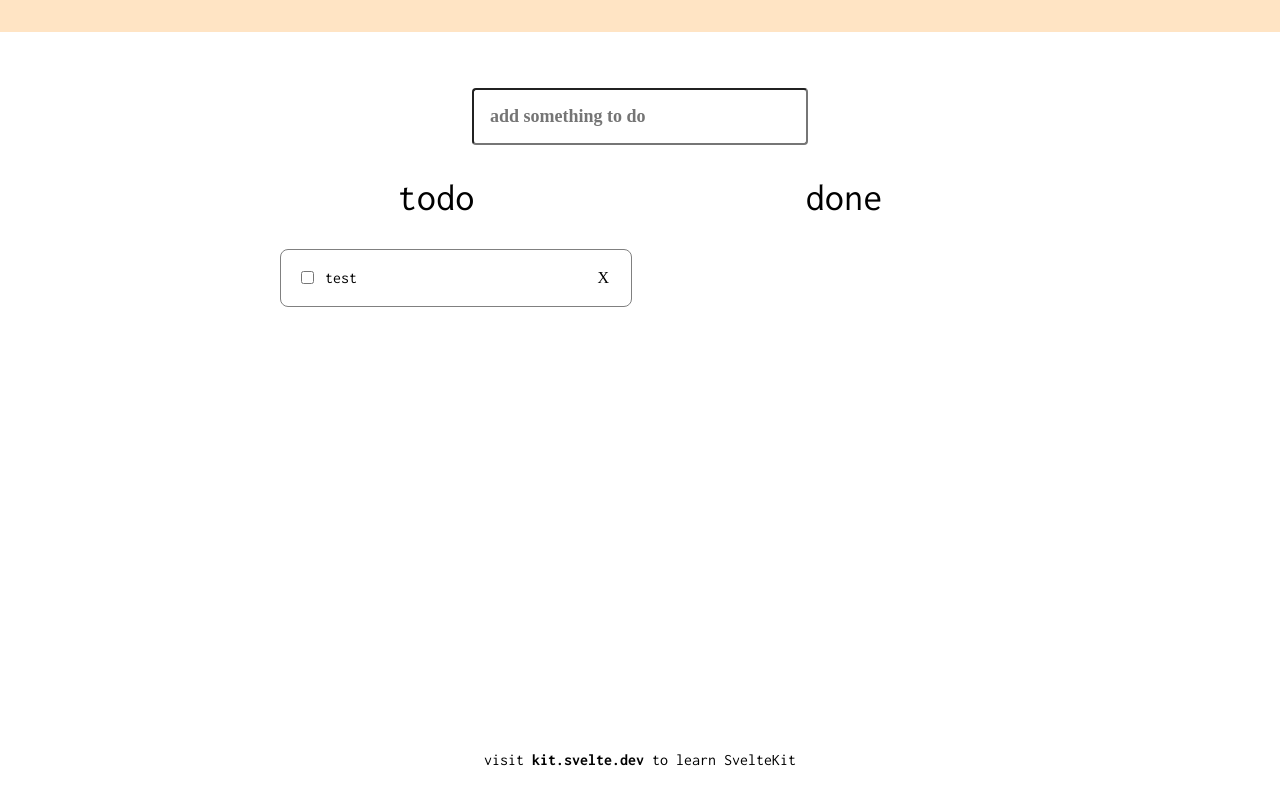
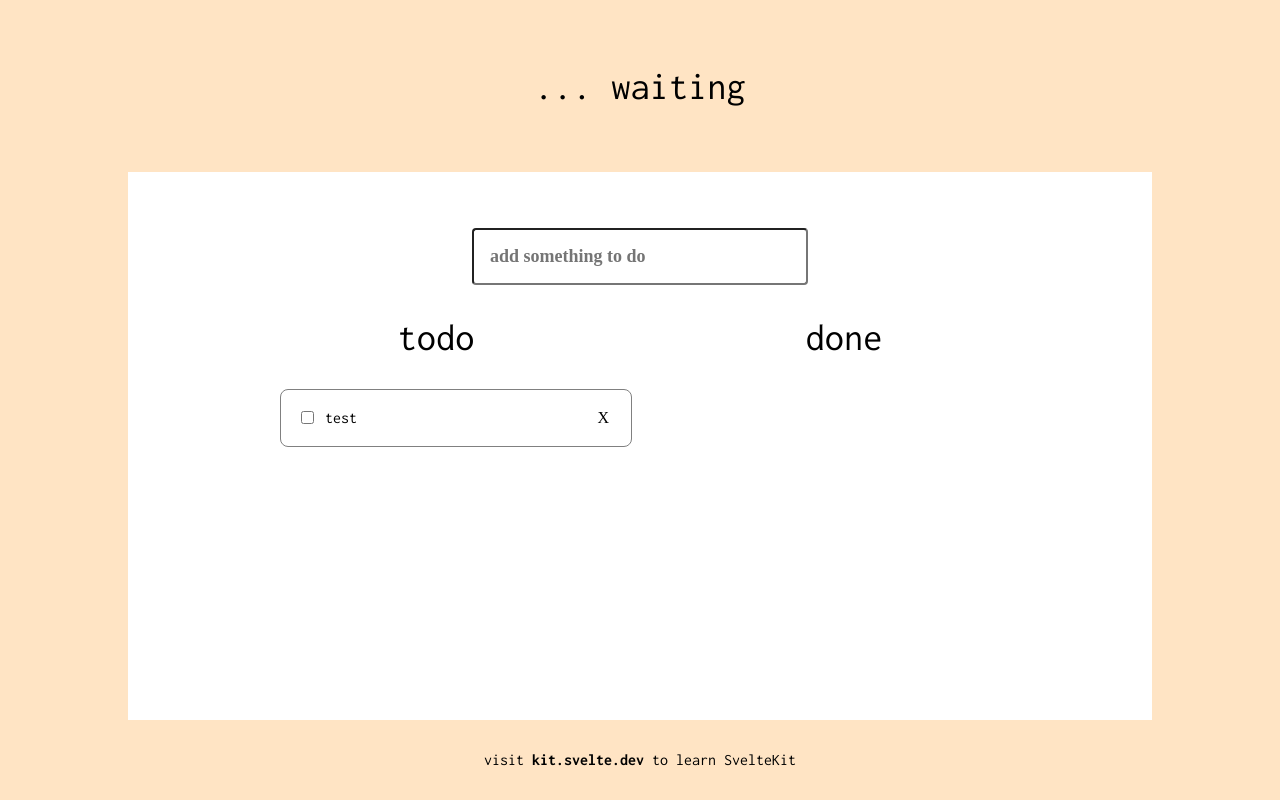
Before and after one commit to hyeoz/svelte-study, a SvelteKit app: page / in a window 1280 px wide. Built offline with nearby package versions, Linux system fonts and the light colour scheme; no server answers; a web font is replaced by a local one.

Commit message:
feat: 닐씨 api 연결

```diff
--- a/src/component/Header.svelte
+++ b/src/component/Header.svelte
@@ -1,6 +1,5 @@
 <script lang="ts">
-	import { json } from '@sveltejs/kit';
-	import { beforeUpdate, onMount, tick } from 'svelte';
+	import { onMount, tick } from 'svelte';
 
     let weather: {
         description: string;
@@ -18,31 +17,28 @@
         temp_max: number;
         temp_min: number;
     }
+
     let lat: number;
     let lon: number;
 
 	onMount(() => {
-        navigator.geolocation.getCurrentPosition(async (position) => {
+        // weather = res.body
+        navigator.geolocation.getCurrentPosition((position) => {
             lat = position.coords.latitude;
             lon = position.coords.longitude;
 
-            // getWeatherData(lat, lon)
+            getWeatherData()
 
         })
-        // weather = res.body
 	})
-    beforeUpdate(() => {
-        if (lat && lon) {
-            console.log(lat, lon)
-            getWeatherData()
-        }
-    })
     async function getWeatherData() {
         await tick();
         const res = await fetch(`https://api.openweathermap.org/data/2.5/weather?lat=${lat}&lon=${lon}&appid=${import.meta.env.VITE_WEATHER_API_KEY}`);
         const data = await res.json();
+
         weather = data.weather[0]
         main = data.main
+
         return {
             weather,
             main
@@ -51,19 +47,40 @@
 </script>
 
 <section>
-    {#await getWeatherData()}
-    <p>... wating</p>
-    {:then data}
-    <div>
-        <img src={`https://openweathermap.org/img/wn/${data.weather?.icon}@2x.png`} alt="weather-icon" />
+    {#if !!weather?.icon}
+    <div class="weather-wrapper">
+        <!-- <p>{Math.round(main.temp - 273)}°C</p> -->
+        <div>
+        <p>오늘의 날씨는</p>
+        <img src={`https://openweathermap.org/img/wn/${weather?.icon}@2x.png`} alt="weather-icon" />
     </div>
-    {/await}
+    </div>
+    {:else}
+    <h1>... waiting</h1>
+    {/if}
 </section>
 
 <style>
     section {
         background-color: bisque;
         padding: 16px 0;
+        height: 140px;
+        display: flex;
+        flex-direction: column;
+        justify-content: center;
+        align-items: center;
+    }
+    .weather-wrapper {
+        padding: 0 24px;
+    }
+    .weather-wrapper>div {
+        display: flex;
+        gap: 16px;
+        align-items: center;
+
+    }
+    p {
+        font-size: 18px;
 
     }
     h1 {
--- a/src/component/TodoList.svelte
+++ b/src/component/TodoList.svelte
@@ -12,7 +12,7 @@
 <p style="text-align: center;">Everything is Done!</p>
 {:else}
 <ul>
-    {#each todos.filter((todo) => todo.done === done) as todo (todo.id)}
+    {#each todos.filter((todo) => todo.done === done).sort((a,b) => a.id - b.id) as todo (todo.id)}
     <li class:done in:fly out:fade animate:flip>
         <div>
             <input type="checkbox" checked={todo.done}
@@ -52,7 +52,6 @@
     li.done {
         color: #707070;
         background-color: #f3f6f4;
-        /* pointer-events: none; */
         border: 0;
         box-shadow: 0px 0px 10px #eaeaea;
     }
--- a/src/routes/+layout.svelte
+++ b/src/routes/+layout.svelte
@@ -22,6 +22,7 @@
 		display: flex;
 		flex-direction: column;
 		min-height: 100vh;
+		background-color: bisque;
 	}
 
 	main {
@@ -33,6 +34,7 @@
 		max-width: 64rem;
 		margin: 0 auto;
 		box-sizing: border-box;
+		background-color: white;
 	}
 
 	footer {
```
